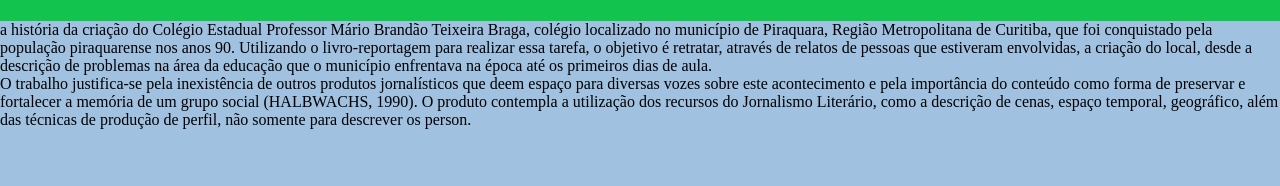
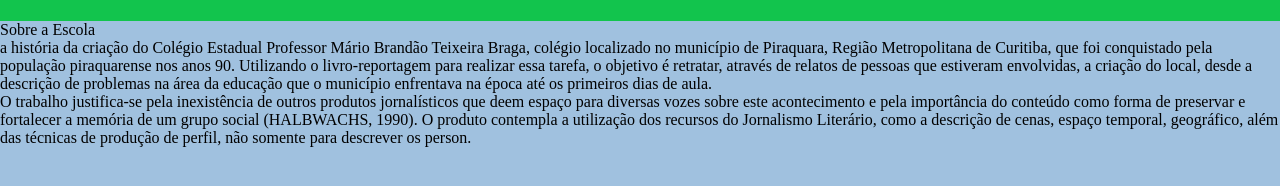
Before and after one commit to viivinii/site-turma-criativa, a plain HTML site: page index.html in a window 1280 px wide. Shown: the part 64-250 px from the top of the page. Drawn offline with Linux system fonts and the light colour scheme.

Commit message:
textinhos

```diff
--- a/index.html
+++ b/index.html
@@ -12,8 +12,10 @@
         <h1>História do colegio Mario Brandão Teixeira Braga</h1>
         <img class="cabeçalho-imagem" src="/home/escola/Downloads/daivid.jpg" alt="História do colegio Mario Brandão Teixeira Braga">
     </header>
-
-    <P>a história da criação do Colégio Estadual Professor Mário Brandão Teixeira Braga, colégio localizado no município de Piraquara, Região Metropolitana de Curitiba, que foi conquistado pela população piraquarense nos anos 90. Utilizando o livro-reportagem para realizar essa tarefa, o objetivo é retratar, através de relatos de pessoas que estiveram envolvidas, a criação do local, desde a descrição de problemas na área da educação que o município enfrentava na época até os primeiros dias de aula.</P>
-    <P>O trabalho justifica-se pela inexistência de outros produtos jornalísticos que deem espaço para diversas vozes sobre este acontecimento e pela importância do conteúdo como forma de preservar e fortalecer a memória de um grupo social (HALBWACHS, 1990). O produto contempla a utilização dos recursos do Jornalismo Literário, como a descrição de cenas, espaço temporal, geográfico, além das técnicas de produção de perfil, não somente para descrever os person.</P>
+    <section class="escola"
+        <h2 class="escola-titulo">Sobre a Escola</h2>
+        <P class="escola-texto-um">a história da criação do Colégio Estadual Professor Mário Brandão Teixeira Braga, colégio localizado no município de Piraquara, Região Metropolitana de Curitiba, que foi conquistado pela população piraquarense nos anos 90. Utilizando o livro-reportagem para realizar essa tarefa, o objetivo é retratar, através de relatos de pessoas que estiveram envolvidas, a criação do local, desde a descrição de problemas na área da educação que o município enfrentava na época até os primeiros dias de aula.</P>
+        <P class="escola-texto-dois">O trabalho justifica-se pela inexistência de outros produtos jornalísticos que deem espaço para diversas vozes sobre este acontecimento e pela importância do conteúdo como forma de preservar e fortalecer a memória de um grupo social (HALBWACHS, 1990). O produto contempla a utilização dos recursos do Jornalismo Literário, como a descrição de cenas, espaço temporal, geográfico, além das técnicas de produção de perfil, não somente para descrever os person.</P>
+    </section>
 </body>
 </html>
```
